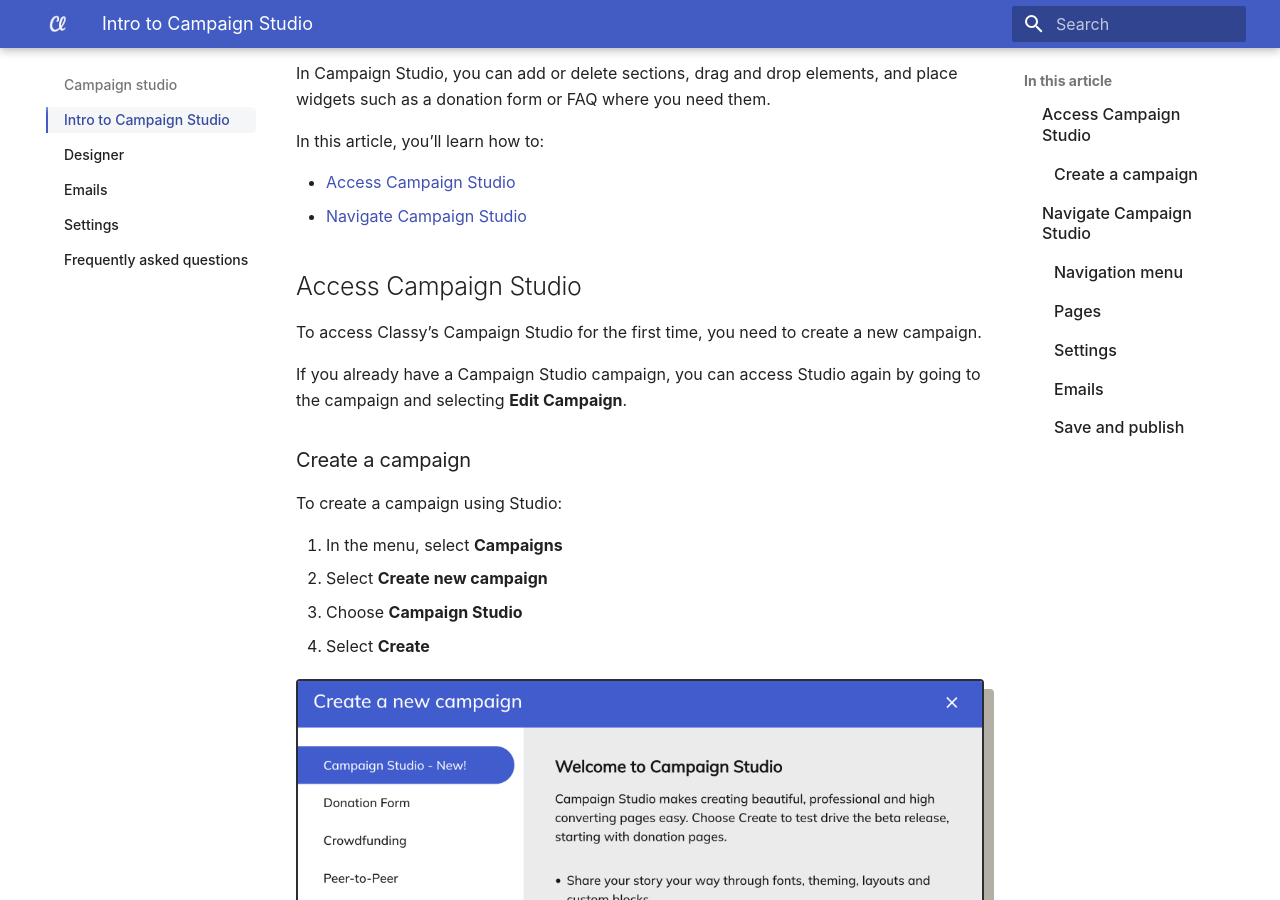
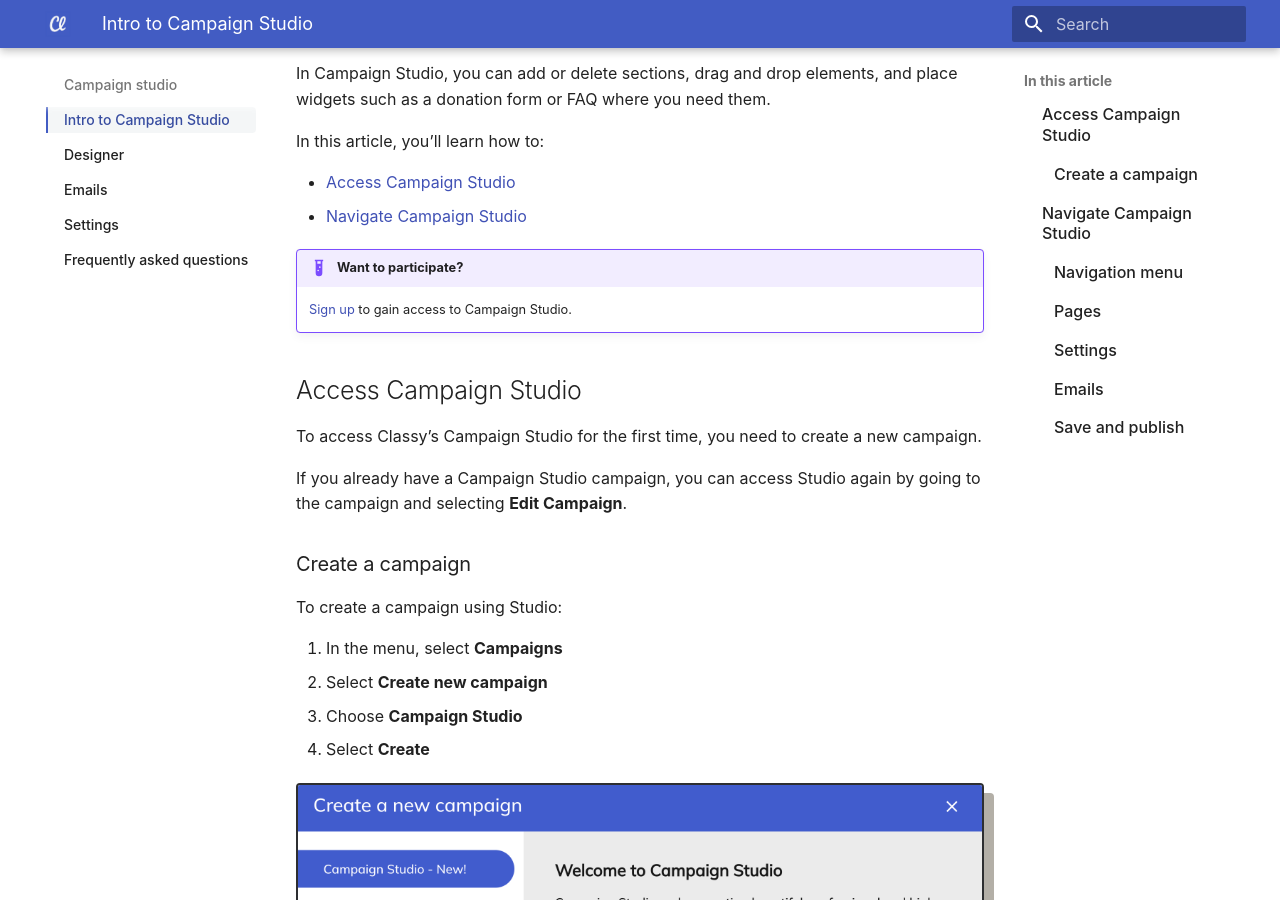
Before and after one commit to truj1ll0/mkdocs-help-center, an MkDocs documentation site: the page built from docs/campaign-studio/getting-started/intro-to-campaign-studio.md, in a window 1280 px wide and 900 px high, scrolled down 300 px. Built offline with MkDocs 1.6.1 and Material for MkDocs 9.7.7, drawn with Linux system fonts in a browser that asks for light colours; some web fonts are replaced.

Commit message:
Add sign up form

```diff
--- a/docs/campaign-studio/getting-started/intro-to-campaign-studio.md
+++ b/docs/campaign-studio/getting-started/intro-to-campaign-studio.md
@@ -8,6 +8,10 @@
 
 - [Access Campaign Studio](#access-campaign-studio)
 - [Navigate Campaign Studio](#navigate-campaign-studio)
+
+!!! example "Want to participate?"
+
+    <a href="https://learn.classy.org/campaign-studio-early-access-sign-up.html">Sign up</a> to gain access to Campaign Studio.
 
 ## Access Campaign Studio
 
@@ -27,6 +31,7 @@
 ![Create a new campaign modal](assets/campaign-studio/cs-create-campaign.png)
 
 !!! note
+
     Campaign Studio is only available for donation pages. We’re currently working on making it available for all campaign types.
 
 #### Choose a starting point
```
Also changed, not shown: docs/supporter-center/intro-to-supporter-center.md (+6 -2 lines).
